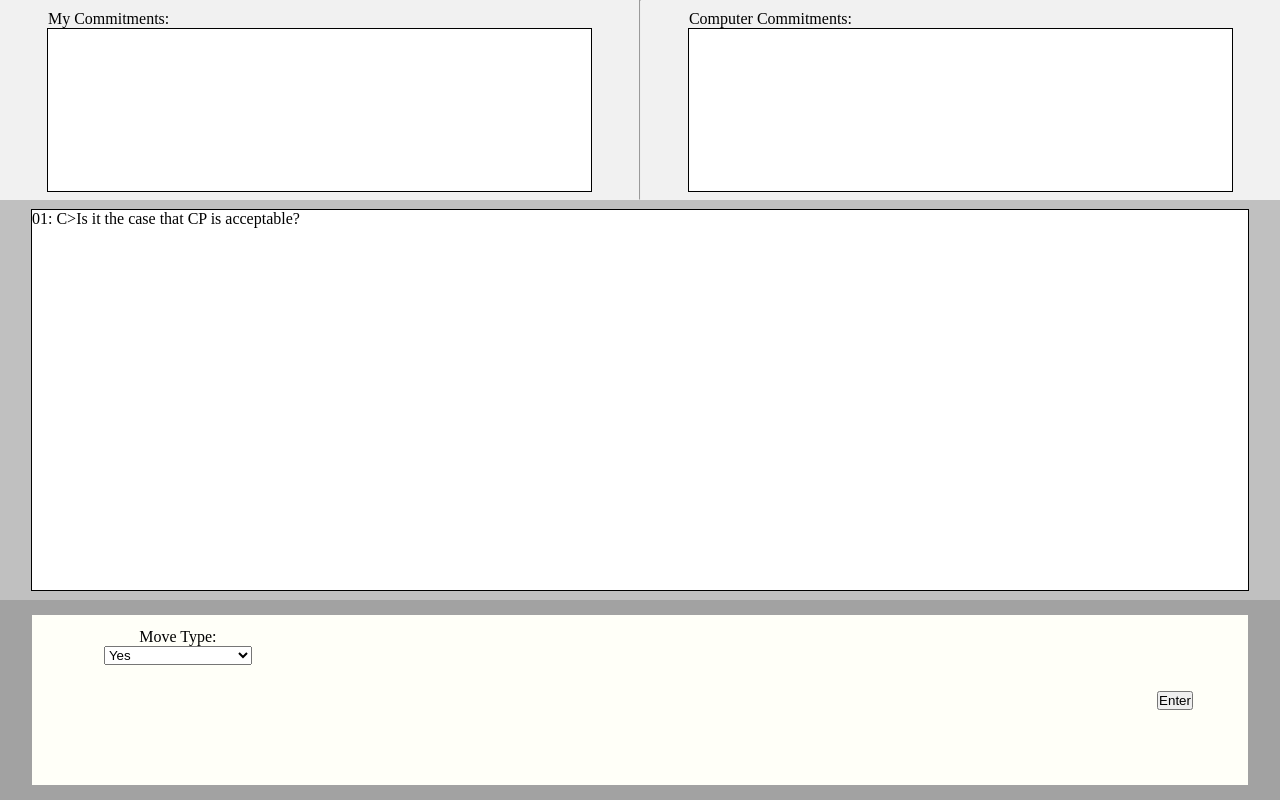
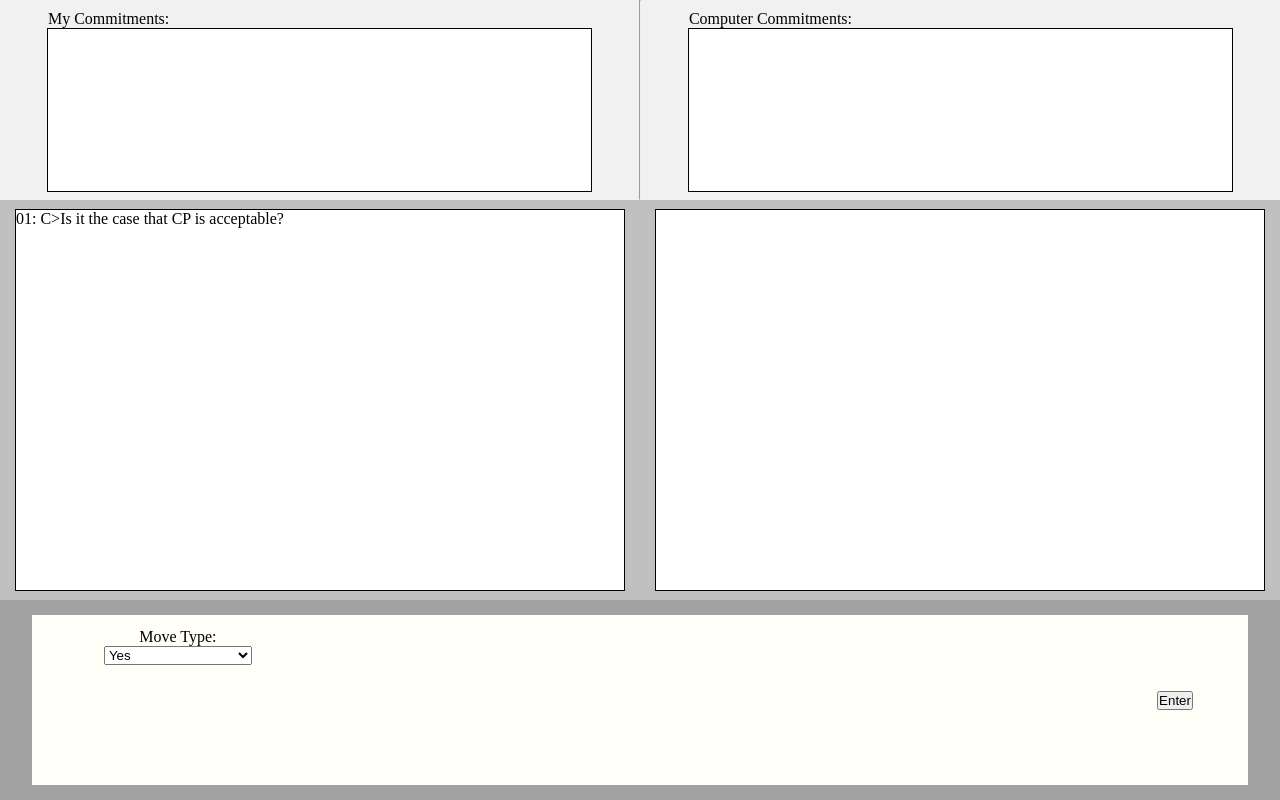
Before and after one commit to dji501/HumanComputerDebate, a React app: page / in a window 1280 px wide. Built offline with nearby package versions, Linux system fonts and the light colour scheme.

Commit message:
Make dialogue history take up half width and leave space for tree #16

```diff
--- a/src/scripts/debatingSystemInterface.js
+++ b/src/scripts/debatingSystemInterface.js
@@ -175,8 +175,14 @@ export class DebatingSystemInterface extends React.Component{
                     </div>
                 </div>
                 <div className="debatehistory">
-                    <div className="debatehistory__boundary">
-                        <DialogueHistory dialogueHistory={this.state.debateLog}/>
+                    <div className="debatehistorydialogue">
+                        <div className="debatehistorydialogue__boundary">
+                            <DialogueHistory dialogueHistory={this.state.debateLog}/>
+                        </div>
+                    </div>
+                    <div className="debatehistorytree">
+                        <div className="debatehistorytree__boundary">
+                        </div>
                     </div>
                 </div>
                 <div className="userinput">
--- a/src/styles/humcomdeb.css
+++ b/src/styles/humcomdeb.css
@@ -79,8 +79,14 @@
     background-color: silver;
     min-width: 890px;
 }
+    .debatehistorydialogue {
+        height: inherit;
+        width: 50%;
+        display: inline-flex;
+        background-color: silver;
+    }
 
-    .debatehistory__boundary {
+        .debatehistorydialogue__boundary {
             height: 95%;
             width: 95%;
             margin: auto auto;
@@ -94,6 +100,23 @@
 
             .debatehistory__list {
                 list-style-type: none;
+            }
+
+    .debatehistorytree {
+        height: inherit;
+        width: 50%;
+        display: inline-flex;
+        background-color: silver;
+    }
+
+        .debatehistorytree__boundary {
+            height: 95%;
+            width: 95%;
+            margin: auto auto;
+            background-color: #ffffff;
+            border-width: 1px;
+            border-style: solid;
+            border-color: #000000;
         }
 
 .userinput {
```
Lines whose indentation alone changed are shown as unchanged.
